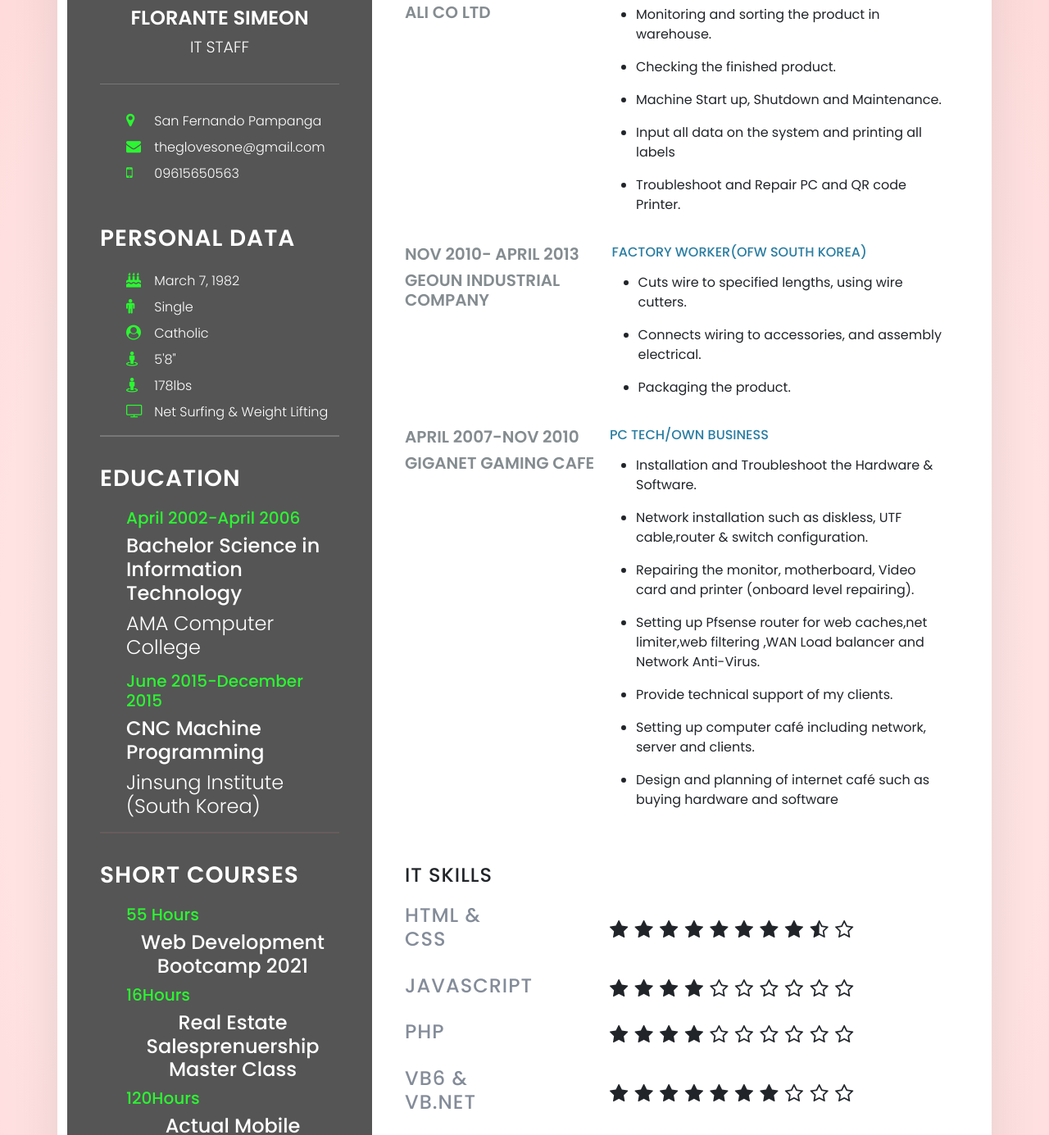
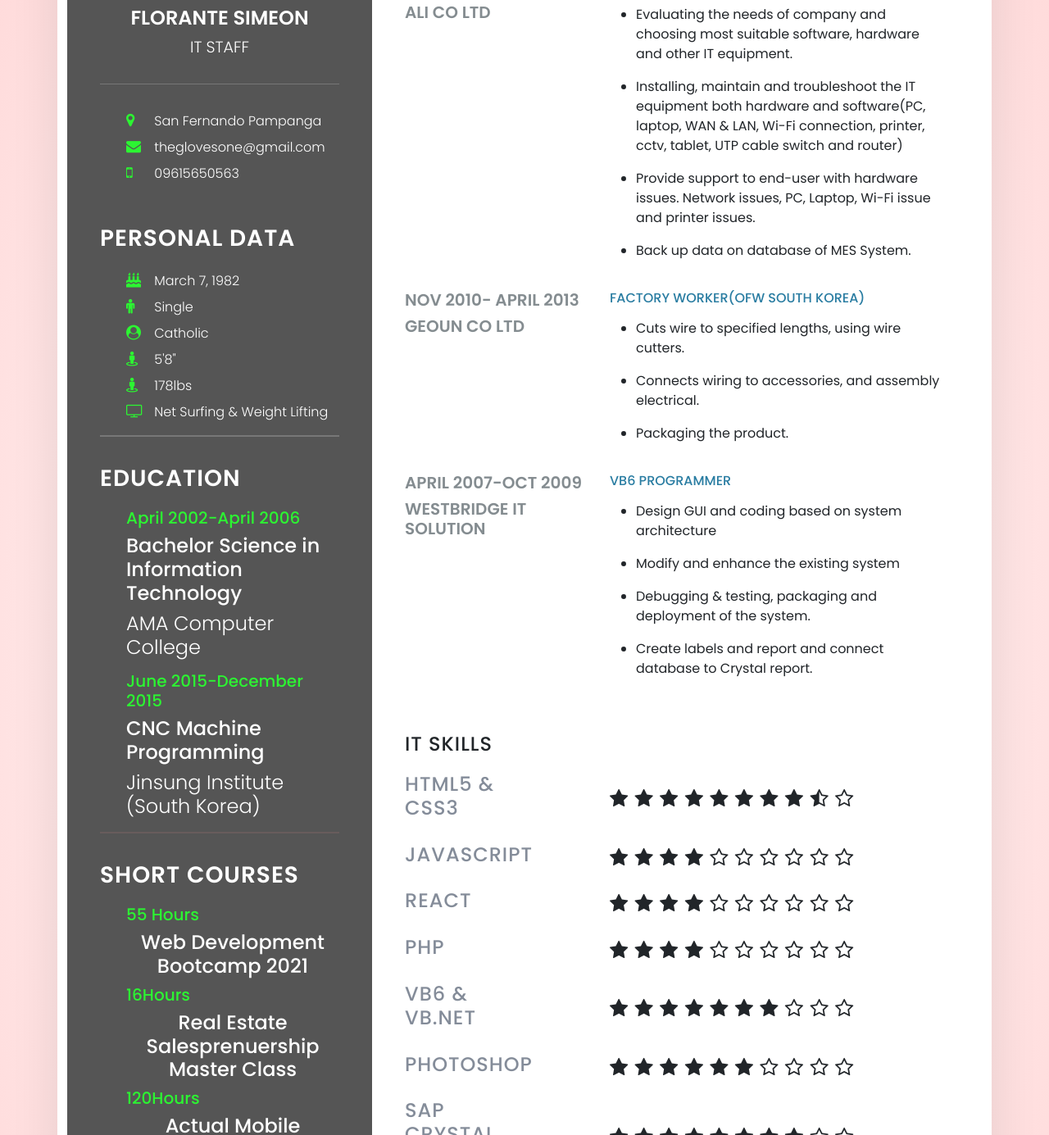
Before and after one commit to theglovesone/resume, a plain HTML site: page index.html in a window 1280 px wide. Shown: the part 305-1690 px from the top of the page at 82% size. Drawn offline with nearby package versions, Linux system fonts and the light colour scheme.

Commit message:
Update index.html

```diff
--- a/index.html
+++ b/index.html
@@ -155,44 +155,38 @@
            <div class="box">
                <div class="year">
                    <h5>May 2015- March 2020</h5>
-                   <h5>ALI Co LTD</h5>
+                   <h5>ALI Co LTD </h5>
                </div>
                <div class="text">
-                   <h4>Machine Operator(OFW South Korea)</h4>
+                   <h4>IT Tech(OFW South Korea)</h4>
                    <p><ul>
-                        <li> Monitoring and sorting the product in warehouse.</li>
+                        <li>Evaluating the needs of company and choosing most suitable software, hardware and other IT equipment.</li>
                        </ul>
                     </p>
                     <p>
                         <ul>
-                         <li> Checking the finished product.</li>
+                         <li>Installing, maintain and troubleshoot the IT equipment both hardware and software(PC, laptop, WAN & LAN, Wi-Fi connection, printer, cctv, tablet, UTP cable switch and router) </li>
                         </ul>
                      </p>
 
                      <p>
                         <ul>
-                         <li>Machine Start up, Shutdown and Maintenance.</li>
+                         <li>Provide support to end-user with hardware issues. Network issues, PC, Laptop, Wi-Fi issue and printer issues. </li>
                         </ul>
                      </p>
 
                      <p>
                         <ul>
-                         <li>  Input all data on the system and printing all labels</li>
+                         <li>Back up data on database of MES System.</li>
                         </ul>
                      </p>
-                     <p>
-                        <ul>
-                         <li>Troubleshoot and Repair PC and QR code Printer. </li>
-                        </ul>
-                     </p>
-
-               </div>
+                        </div>
            </div>
          <!---2nd experience-->
          <div class="box">
             <div class="year">
                 <h5>Nov 2010- April 2013</h5>
-                <h5>Geoun Industrial Company</h5>
+                <h5>Geoun Co Ltd</h5>
             </div>
             <div class="text">
                 <h4>Factory Worker(OFW South Korea)</h4>
@@ -219,48 +213,32 @@
         <!--3rd experience-->
         <div class="box">
             <div class="year">
-                <h5>April 2007-Nov 2010</h5>
-                <h5>Giganet Gaming Cafe</h5>
+                <h5>April 2007-Oct 2009</h5>
+                <h5>WestBridge IT Solution</h5>
             </div>
             <div class="text">
-                <h4>PC Tech/Own Business</h4>
+                <h4>VB6 Programmer</h4>
                 <p>
                     <ul>
-                     <li> Installation and Troubleshoot the Hardware & Software.</li>
+                     <li>Design GUI and coding based on system architecture   </li>
                     </ul>
                  </p>
                  <p>
                     <ul>
-                     <li>Network  installation  such  as  diskless,  UTF  cable,router &  switch configuration.</li>
+                     <li>Modify and enhance the existing system</li>
                     </ul>
                  </p>
                  <p>
                     <ul>
-                     <li>Repairing  the  monitor,   motherboard,  Video  card   and  printer
-                        (onboard level repairing).</li>
+                     <li>Debugging & testing, packaging and deployment of the system.</li>
                     </ul>
                  </p>
                  <p>
                     <ul>
-                     <li>Setting up Pfsense router for web caches,net limiter,web filtering
-                        ,WAN Load balancer and Network Anti-Virus.</li>
+                     <li>Create labels and report and connect database to Crystal report.</li>
                     </ul>
                  </p>
-                 <p>
-                    <ul>
-                     <li>Provide technical support of my clients.</li>
-                    </ul>
-                 </p>
-                 <p>
-                    <ul>
-                     <li>Setting up computer café including network, server and clients.</li>
-                    </ul>
-                 </p>
-                 <p>
-                    <ul>
-                     <li>Design and planning of internet café such as buying hardware and software</li>
-                    </ul>
-                 </p>
+
 
             </div>
         </div>
@@ -269,7 +247,7 @@
 <div class="about skills">
     <h4 class="title2">IT Skills</h>
     <div class="box">
-        <h4>HTML & CSS</h4>
+        <h4>HTML5 & CSS3</h4>
         <div class="rating">
             <i class="fa fa-star" aria-hidden="true"></i>
             <i class="fa fa-star" aria-hidden="true"></i>
@@ -300,6 +278,24 @@
 
             </div>
             </div>
+
+            <div class="box">
+                <h4>React</h4>
+                <div class="rating">
+                    <i class="fa fa-star" aria-hidden="true"></i>
+                    <i class="fa fa-star" aria-hidden="true"></i>
+                    <i class="fa fa-star" aria-hidden="true"></i>
+                    <i class="fa fa-star" aria-hidden="true"></i>
+                    <i class="fa fa-star-o" aria-hidden="true"></i>
+                    <i class="fa fa-star-o" aria-hidden="true"></i>
+                    <i class="fa fa-star-o" aria-hidden="true"></i>
+                    <i class="fa fa-star-o" aria-hidden="true"></i>
+                    <i class="fa fa-star-o" aria-hidden="true"></i>
+                    <i class="fa fa-star-o" aria-hidden="true"></i>
+
+                </div>
+                </div>
+
             <div class="box">
                 <h4>PHP</h4>
                 <div class="rating">
```
